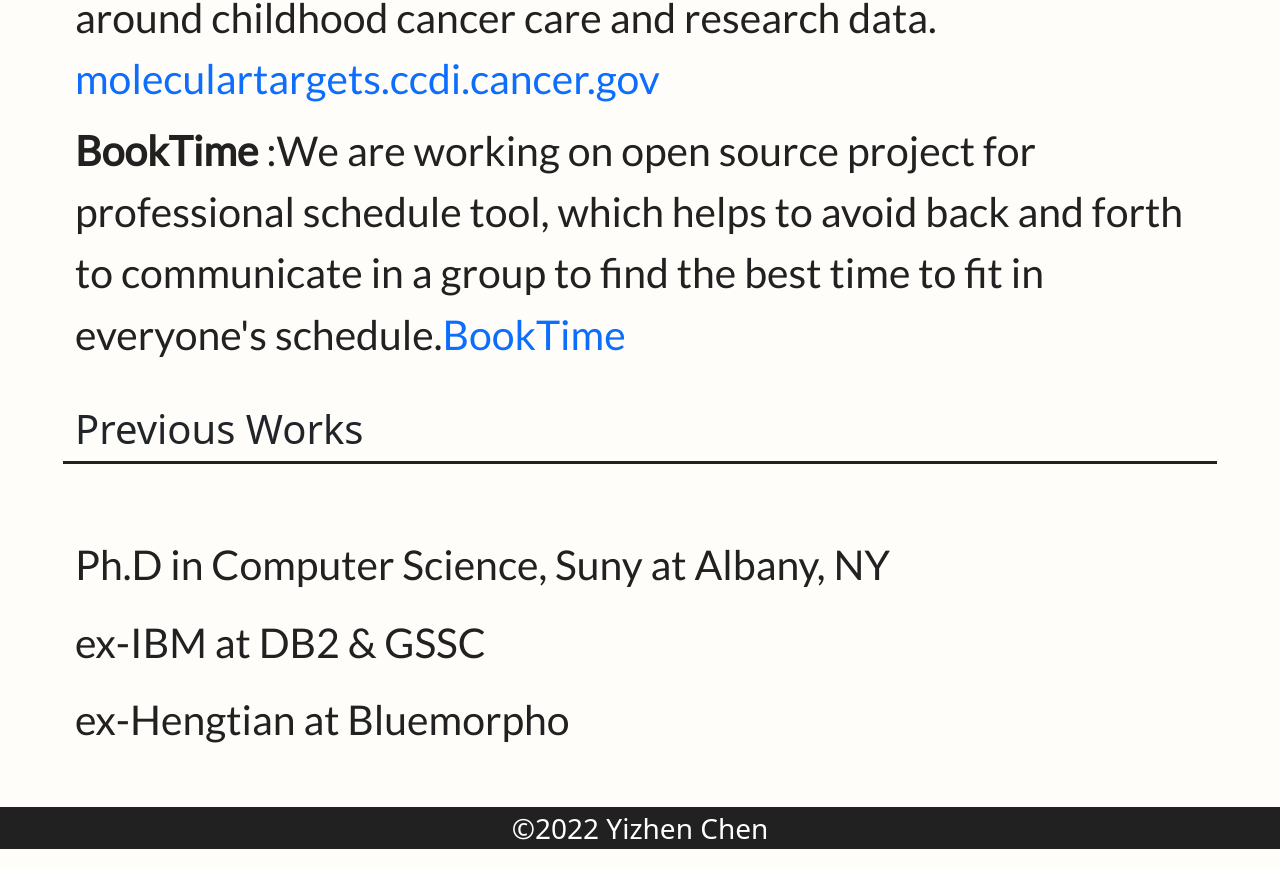
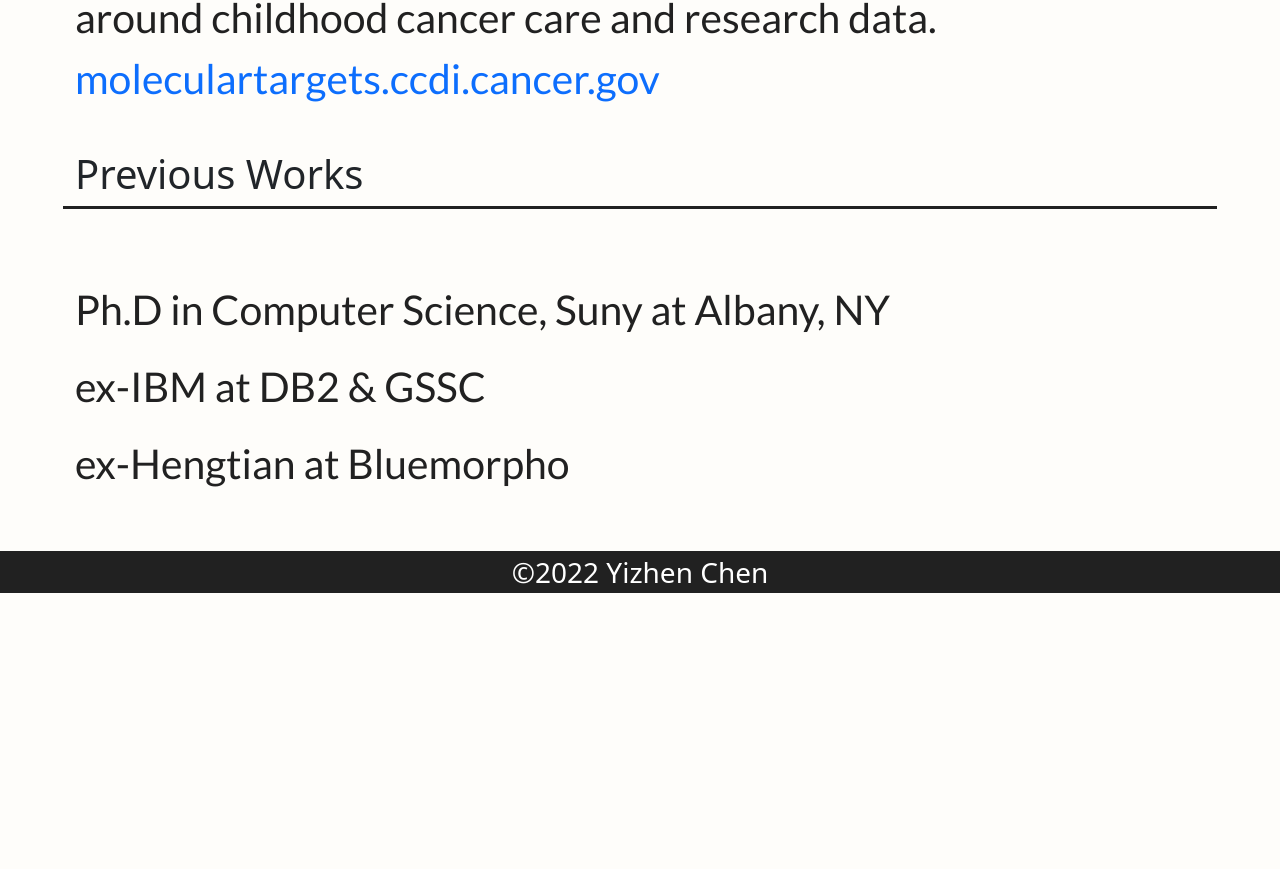
Before and after one commit to jonkiky/home, a plain HTML site: page index.html in a window 1280 px wide. Shown: the part 1880-2749 px from the top of the page. After the commit the page ends 2493 px from the top, so only its background shows below. Drawn offline with nearby package versions, Linux system fonts and the light colour scheme.

Commit message:
Update index.html

```diff
--- a/index.html
+++ b/index.html
@@ -66,11 +66,6 @@
       <br>We recently established a platform to help clinician to identification and prioritization of molecular targets expressed in childhood cancers. Part of efforts to help NCI’s Childhood Cancer Data Initiative (CCDI) to build a community centered around childhood cancer care and research data. <a href="https://moleculartargets.ccdi.cancer.gov" target="_blank">moleculartargets.ccdi.cancer.gov</a></li>
     </div>
   </div>
-   <div class="row">
-    <div class="col  text-left subTitle">
-     <strong>BookTime</strong> :We are working on open source project for professional schedule tool, which helps to avoid back and forth to communicate in a group to find the best time to fit in everyone's schedule.<a href="https://jonkiky.github.io/BT/" target="_blank">BookTime</a>
-     </div>
-   </div>
    <div class="row ">
     <div class="col text-left margin-tb-30 border-b-line">
        <h1> Previous Works </h1>
```
